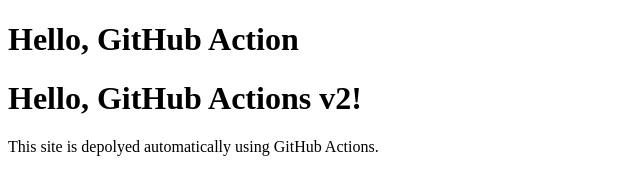
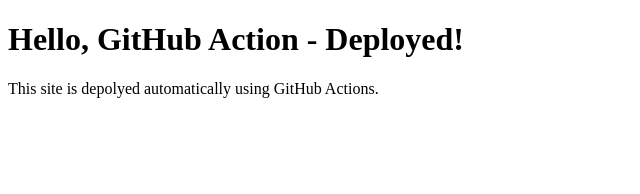
Before and after one commit to Vaishnavi2003-ECE/gh-deployment-workflow, a plain HTML site: page index.html in a window 1280 px wide. Shown: the whole page, without its empty margins (0-640 px from the left). Drawn offline with Linux system fonts and the light colour scheme.

Commit message:
Update header message in index.html

```diff
--- a/index.html
+++ b/index.html
@@ -5,8 +5,7 @@
     <title>GitHub Action Demo</title>
   </head>
   <body>
-    <h1>Hello, GitHub Action</h1>
-    <h1>Hello, GitHub Actions v2!</h1>
+    <h1>Hello, GitHub Action - Deployed!</h1>
     <p>This site is depolyed automatically using GitHub Actions.</p>
   </body>
 </html>
```
